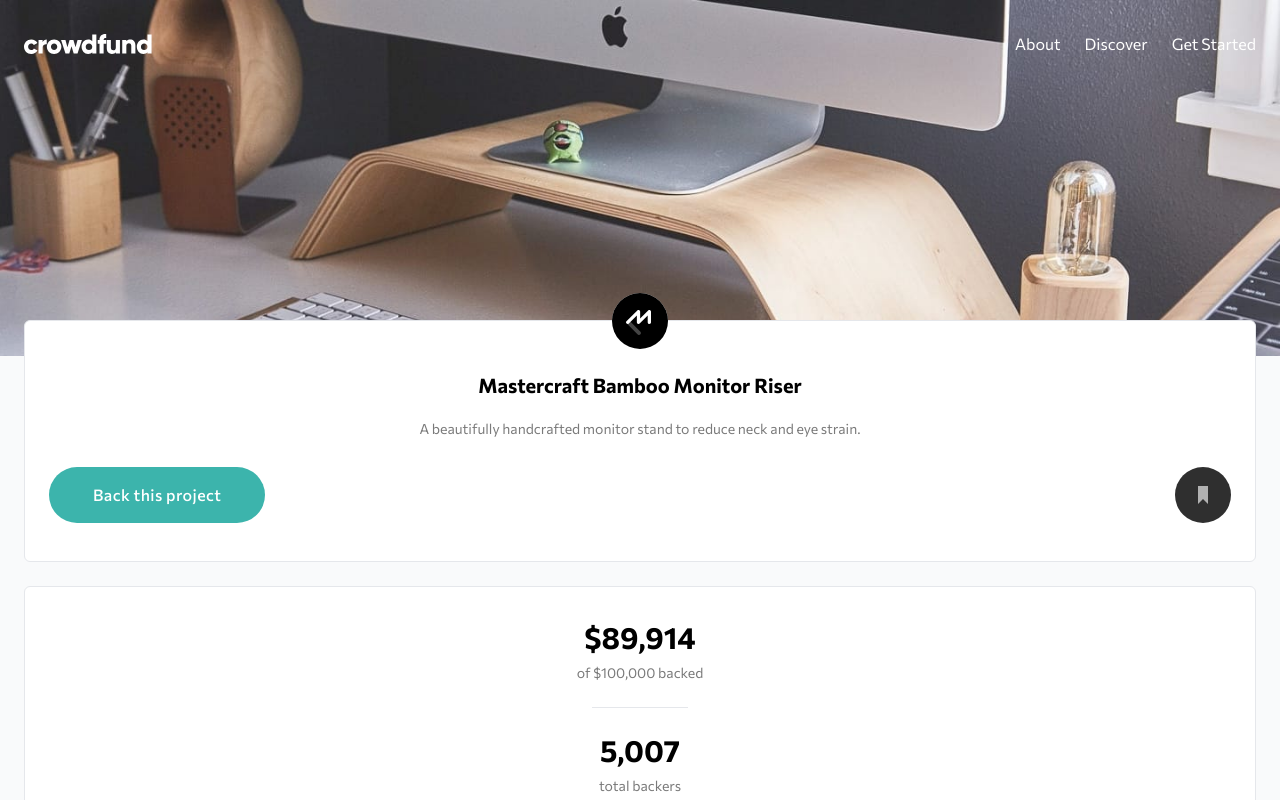
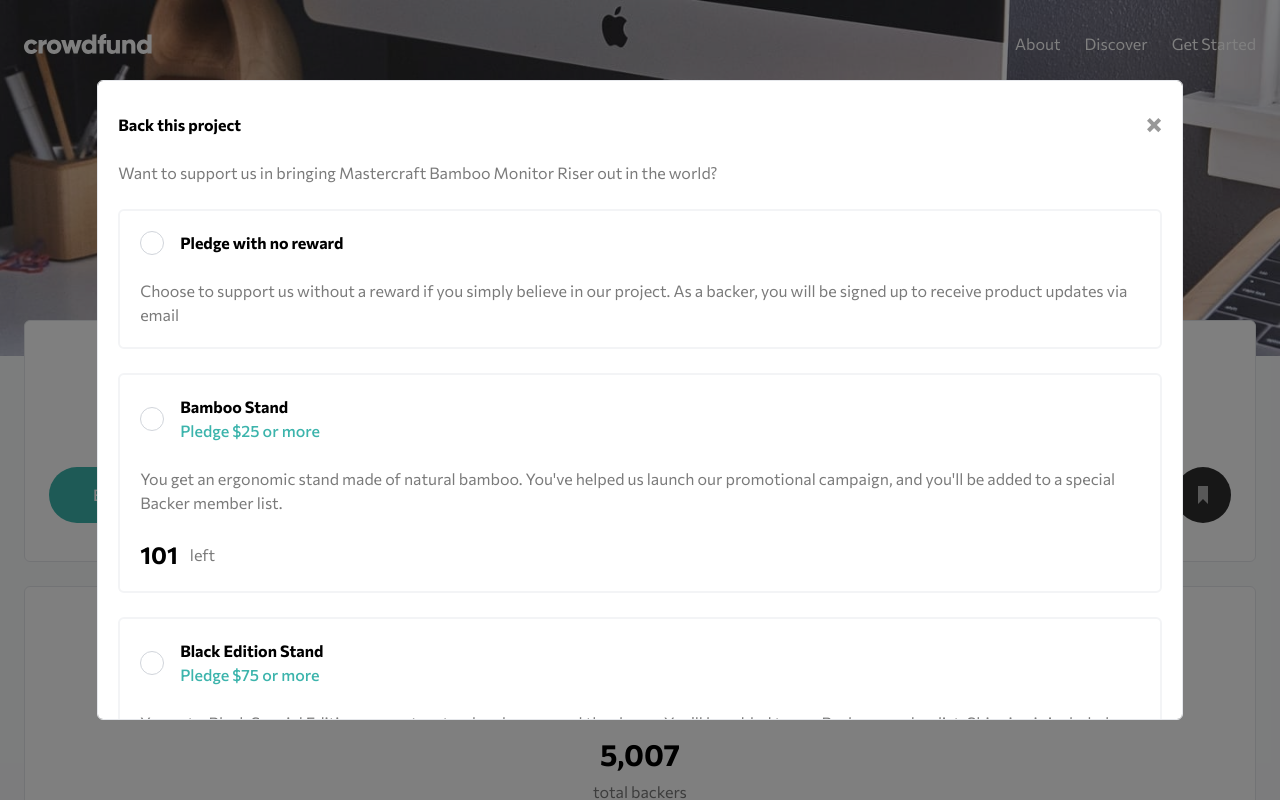
Before and after one commit to sara11211/crowdfunding-product-page, a React (Vite) app: page / in a window 1280 px wide. Both pictures are taken after a click on the button "Back this project". Shown: the top 800 px of the page. Built offline with nearby package versions, Linux system fonts and the light colour scheme.

Commit message:
interactions partially done

```diff
--- a/src/App.jsx
+++ b/src/App.jsx
@@ -1,3 +1,4 @@
+import BackThisProject from "./components/BackThisProject";
 import Menu from "./components/Menu";
 import Navbar from "./components/Navbar";
 import ThanksForSupport from "./components/ThanksForSupport";
@@ -15,6 +16,7 @@ const App = () => {
         <About />
       </div>
       {/* <ThanksForSupport /> */}
+      {/* <BackThisProject /> */}
     </main>
   );
 };
--- /dev/null
+++ b/src/components/BackThisProject.jsx
@@ -0,0 +1,93 @@
+import { useState } from "react";
+import data from "../data/data";
+import PledgeChoice from "./PledgeChoice";
+import Button from "./Button";
+
+const BackThisProject = ({ onClose }) => {
+  const [selectedPledge, setSelectedPledge] = useState(null);
+
+  const handlePledgeSelect = (name) => {
+    setSelectedPledge(name);
+  };
+
+  return (
+        <div className="small-card w-[90%] max-h-[80vh] overflow-y-auto py-8">
+          <div className="flex items-center justify-between w-full">
+            <h2 className="font-bold">Back this project</h2>
+            <svg
+              width="15"
+              height="15"
+              xmlns="http://www.w3.org/2000/svg"
+              className="cursor-pointer opacity-40 hover:opacity-100"
+              onClick={onClose}
+            >
+              <path
+                d="M11.314 0l2.828 2.828L9.9 7.071l4.243 4.243-2.828 2.828L7.07 9.9l-4.243 4.243L0 11.314 4.242 7.07 0 2.828 2.828 0l4.243 4.242L11.314 0z"
+                fill="#000"
+                fillRule="evenodd"
+              />
+            </svg>
+          </div>
+          <p className="base">
+            Want to support us in bringing Mastercraft Bamboo Monitor Riser out
+            in the world?
+          </p>
+          <ul className="flex flex-col gap-6">
+            <li>
+              <div
+                className={`small-card border-2 border-gray-100 ${
+                  selectedPledge === "Pledge with no reward" ? "border-2 border-light-cyan" : ""
+                }`}
+                onClick={() => handlePledgeSelect("Pledge with no reward")}
+              >
+                <div className="flex items-center gap-4">
+                  <div className="relative flex items-center justify-center w-6 h-6">
+                    <input
+                      type="radio"
+                      id="Pledge with no reward"
+                      name="pledge"
+                      className="absolute w-6 h-6 border border-gray-300 rounded-full appearance-none"
+                      checked={selectedPledge === "Pledge with no reward"}
+                      onChange={() => handlePledgeSelect("Pledge with no reward")}
+                    />
+                    {selectedPledge === "Pledge with no reward" && (
+                      <div className="absolute w-3 h-3 transform -translate-x-1/2 -translate-y-1/2 rounded-full bg-light-cyan top-1/2 left-1/2" />
+                    )}
+                  </div>
+                  <div>
+                    <h3 className="font-bold">Pledge with no reward</h3>
+                  </div>
+                </div>
+                <p className="base">
+                  Choose to support us without a reward if you simply believe in
+                  our project. As a backer, you will be signed up to receive
+                  product updates via email
+                </p>
+                {selectedPledge == "Pledge with no reward" && (
+                  <div className="flex items-center justify-center w-full gap-3">
+                    <Button
+                      text="Continue"
+                      px="px-6"
+                      size="text-sm"
+                      py="py-3"
+                      onClick={handlePledgeSelect}
+                    />
+                  </div>
+                )}
+              </div>
+            </li>
+            {data.map((item) => (
+              <li key={item.name}>
+                <PledgeChoice
+                  {...item}
+                  isSelected={selectedPledge == item.name && item.numberLeft != 0}
+                  onPledgeSelect={handlePledgeSelect}
+                />
+              </li>
+            ))}
+          </ul>
+        </div>
+  );
+};
+
+export default BackThisProject;
--- a/src/components/Button.jsx
+++ b/src/components/Button.jsx
@@ -4,10 +4,12 @@ const Button = ({
   py = "py-4",
   size = "text-base",
   bg = "bg-light-cyan hover:bg-dark-cyan",
+  onClick = ''
 }) => {
   return (
     <button
       className={`${py} ${size} font-medium tracking-wide text-white rounded-full ${px} ${bg}`}
+      onClick={onClick}
     >
       {text}
     </button>
--- a/src/components/Navbar.jsx
+++ b/src/components/Navbar.jsx
@@ -13,7 +13,7 @@ const Navbar = () => {
   return (
     <header className="px-6 py-8">
       <nav className="flex items-center justify-between">
-        <div className="z-20">
+        <div className="z-20 cursor-pointer">
           <img src={logo} alt="crowdfund logo" />
         </div>
 
@@ -47,7 +47,7 @@ const Navbar = () => {
         )}
       </nav>
       {isOpen && (
-        <LightBox>
+        <LightBox isClose={!isOpen} onClose={toggleMenu}>
           <Menu />
         </LightBox>
       )}
--- /dev/null
+++ b/src/components/PledgeChoice.jsx
@@ -0,0 +1,116 @@
+import { useState } from "react";
+import Button from "../components/Button";
+import ThanksForSupport from "../components/ThanksForSupport";
+
+const PledgeChoice = ({
+  name,
+  price,
+  description,
+  numberLeft,
+  isSelected,
+  onPledgeSelect,
+  onThankYou,
+}) => {
+  const [enteredPrice, setEnteredPrice] = useState("");
+  const [isError, setIsError] = useState(false);
+  const [errorMessage, setErrorMessage] = useState("");
+  const [showThankYou, setShowThankYou] = useState(false);
+
+  const handlePledgeSubmit = () => {
+    const numericPrice = parseFloat(enteredPrice);
+
+    if (isNaN(numericPrice)) {
+      setIsError(true);
+      setErrorMessage("Invalid price");
+      return;
+    }
+
+    if (numericPrice < price) {
+      setIsError(true);
+      setErrorMessage(`Pledge price should be higher than $${price}`);
+      return;
+    }
+
+    setIsError(false);
+    setErrorMessage("");
+    setEnteredPrice("");
+    setShowThankYou(true);
+
+    if (onThankYou) onThankYou();
+  };
+
+  return (
+    <>
+      <div
+        className={`small-card border-2 border-gray-100 ${
+          numberLeft === 0 ? "opacity-50" : ""
+        } ${isSelected ? "border-2 border-light-cyan" : ""}`}
+        onClick={() => onPledgeSelect(name)}
+      >
+        <div className="flex items-center gap-4">
+          <div className="relative flex items-center justify-center w-6 h-6">
+            <input
+              type="radio"
+              id={name}
+              name="pledge"
+              className="absolute w-6 h-6 border border-gray-300 rounded-full appearance-none"
+              checked={isSelected}
+              onChange={() => onPledgeSelect(name)}
+            />
+            {isSelected && (
+              <div className="absolute w-3 h-3 transform -translate-x-1/2 -translate-y-1/2 rounded-full bg-light-cyan top-1/2 left-1/2" />
+            )}
+          </div>
+          <div>
+            <h3 className="font-bold">{name}</h3>
+            <p className="font-medium text-light-cyan">Pledge ${price} or more</p>
+          </div>
+        </div>
+        <p className="base">{description}</p>
+        <p className="flex items-center gap-3 text-dark-gray">
+          <span className="text-2xl font-bold text-black">{numberLeft}</span> left
+        </p>
+
+        {isSelected && (
+          <>
+            <div className="my-1 line"></div>
+            <div className="flex flex-col items-center justify-center w-full gap-4">
+              <p className="base">Enter your pledge</p>
+              <div className="flex items-center justify-center w-full gap-3">
+                <div className="relative">
+                  <span className="absolute inset-y-0 left-0 flex items-center pl-3 text-gray-500">
+                    $
+                  </span>
+                  <input
+                    type="text"
+                    className={`w-20 py-2 pr-4 border border-gray-200 rounded-full pl-7 focus:border-light-cyan focus:outline-none focus:ring-light-cyan ${
+                      isError && "border-red-500"
+                    }`}
+                    placeholder={price}
+                    value={enteredPrice}
+                    onChange={(e) => setEnteredPrice(e.target.value)}
+                  />
+                </div>
+                <Button
+                  text="Continue"
+                  px="px-6"
+                  size="text-sm"
+                  py="py-3"
+                  onClick={handlePledgeSubmit}
+                />
+              </div>
+              {isError && (
+                <span className="text-[0.8rem] font-normal text-red-500 -mt-2">
+                  {errorMessage}
+                </span>
+              )}
+            </div>
+          </>
+        )}
+      </div>
+      {showThankYou && <ThanksForSupport />}
+    </>
+  );
+};
+
+export default PledgeChoice;
--- a/src/components/sections/About.jsx
+++ b/src/components/sections/About.jsx
@@ -5,14 +5,14 @@ const About = () => {
   return (
     <div className="flex flex-col items-start gap-6 text-left card">
       <h2 className="text-lg font-bold">About this project</h2>
-      <p className="text-sm leading-6 text-dark-gray">
+      <p className="base">
         The Mastercraft Bamboo Monitor Riser is a sturdy and stylish platform
         that elevates your screen to a more comfortable viewing height. Placing
         your monitor at eye level has the potential to improve your posture and
         make you more comfortable while at work, helping you stay focused on the
         task at hand.
       </p>
-      <p className="text-sm leading-6 text-dark-gray">
+      <p className="base">
         Featuring artisan craftsmanship, the simplicity of design creates extra
         desk space below your computer to allow notepads, pens, and USB sticks
         to be stored under the stand.
@@ -27,7 +27,7 @@ const About = () => {
               <h3 className="font-bold">{item.name}</h3>
               <p className="font-medium text-light-cyan">{`Pledge $${item.price} or more`}</p>
             </div>
-            <p className="text-sm leading-6 text-dark-gray">
+            <p className="base">
               {item.description}
             </p>
             <p className="flex items-center gap-3 text-dark-gray">
--- a/src/components/sections/Bookmark.jsx
+++ b/src/components/sections/Bookmark.jsx
@@ -1,10 +1,13 @@
 import { useState } from "react";
 import { bookmark, mastercraftLogo } from "../../assets/images";
 import Button from "../Button";
+import BackThisProject from "../BackThisProject";
+import LightBox from "../utilities/LightBox";
 
 const Bookmark = () => {
   const [outerColor, setOuterColor] = useState("#2F2F2F");
   const [innerColor, setInnerColor] = useState("#B1B1B1");
+  const [showPledgeChoice, setShowPledgeChoice] = useState(false);
 
   const toggleColor = () => {
     setOuterColor((current) =>
@@ -16,7 +19,16 @@ const Bookmark = () => {
     );
   };
 
+  const onClick = () => {
+    setShowPledgeChoice(true);
+  };
+
+  const handleClose = () => {
+    setShowPledgeChoice(false);
+  }
+
   return (
+    <>
       <div className="gap-5 card">
         <div className="absolute top-0 transform -translate-x-1/2 -translate-y-1/2 bg-white rounded-full left-1/2">
           <img src={mastercraftLogo} alt="mastercraft logo" />
@@ -24,11 +36,11 @@ const Bookmark = () => {
         <h1 className="px-2 mt-5 text-xl font-bold leading-6 capitalize">
           mastercraft bamboo monitor riser
         </h1>
-      <p className="text-sm leading-6 text-dark-gray">
+        <p className="base">
           A beautifully handcrafted monitor stand to reduce neck and eye strain.
         </p>
         <div className="flex items-center justify-between w-full my-1.5">
-        <Button text="Back this project" />
+          <Button text="Back this project" onClick={onClick} />
           <button className="cursor-pointer" onClick={() => toggleColor()}>
             <svg width="56" height="56" xmlns="http://www.w3.org/2000/svg">
               <g fill="none" fill-rule="evenodd">
@@ -39,6 +51,12 @@ const Bookmark = () => {
           </button>
         </div>
       </div>
+
+      {showPledgeChoice &&
+      <LightBox z="z-30" isClose={false} onClose={handleClose}>
+        <BackThisProject onClose={handleClose} />
+      </LightBox>}
+    </>
   );
 };
 
--- a/src/components/sections/Stats.jsx
+++ b/src/components/sections/Stats.jsx
@@ -3,7 +3,7 @@ import ProgressBar from "../ProgressBar"
 const Stats = () => {
   return (
     <div className="gap-8 card">
-        <ul className="text-sm text-dark-gray">
+        <ul className="base">
             <li>
                 <span className="block mb-2 text-3xl font-bold text-black">$89,914</span>
                 of $100,000 backed
--- a/src/components/utilities/LightBox.jsx
+++ b/src/components/utilities/LightBox.jsx
@@ -1,9 +1,27 @@
-const LightBox = ({ children, z = "z-10"}) => {
+const LightBox = ({ children, z = "z-10", isClose, onClose }) => {
+  const handleBackgroundClick = (e) => {
+    e.stopPropagation();
+    if (onClose) {
+      onClose();
+    }
+  };
+
+  const handleContentClick = (e) => {
+    e.stopPropagation();
+  };
+
   return (
     <div
-      className={`fixed inset-0 bg-black bg-opacity-50 flex items-center justify-center ${z}`}
+      className={`fixed inset-0 bg-black bg-opacity-50 flex items-center justify-center ${z} ${isClose && "hidden"}`}
+      style={{ overflowY: "auto" }}
+      onClick={handleBackgroundClick}
     >
-      {children}
+      <div
+        onClick={handleContentClick}
+        className="flex items-center justify-center"
+      >
+        {children}
+      </div>
     </div>
   );
 };
--- a/src/index.css
+++ b/src/index.css
@@ -19,10 +19,14 @@
   }
 
   .small-card {
-    @apply flex flex-col items-start border border-gray-300 rounded-md p-5 gap-6
+    @apply flex flex-col items-start border border-gray-200 rounded-md p-5 gap-6 bg-white
   }
 
   .line {
     @apply w-full px-0 my-5 border-t border-gray-300
   }
+
+  .base {
+    @apply text-dark-gray text-sm md:text-base leading-6
+  }
 }
```
Also changed, not shown: src/components/ThanksForSupport.jsx (+5 -6 lines). Lines whose indentation alone changed are shown as unchanged.
